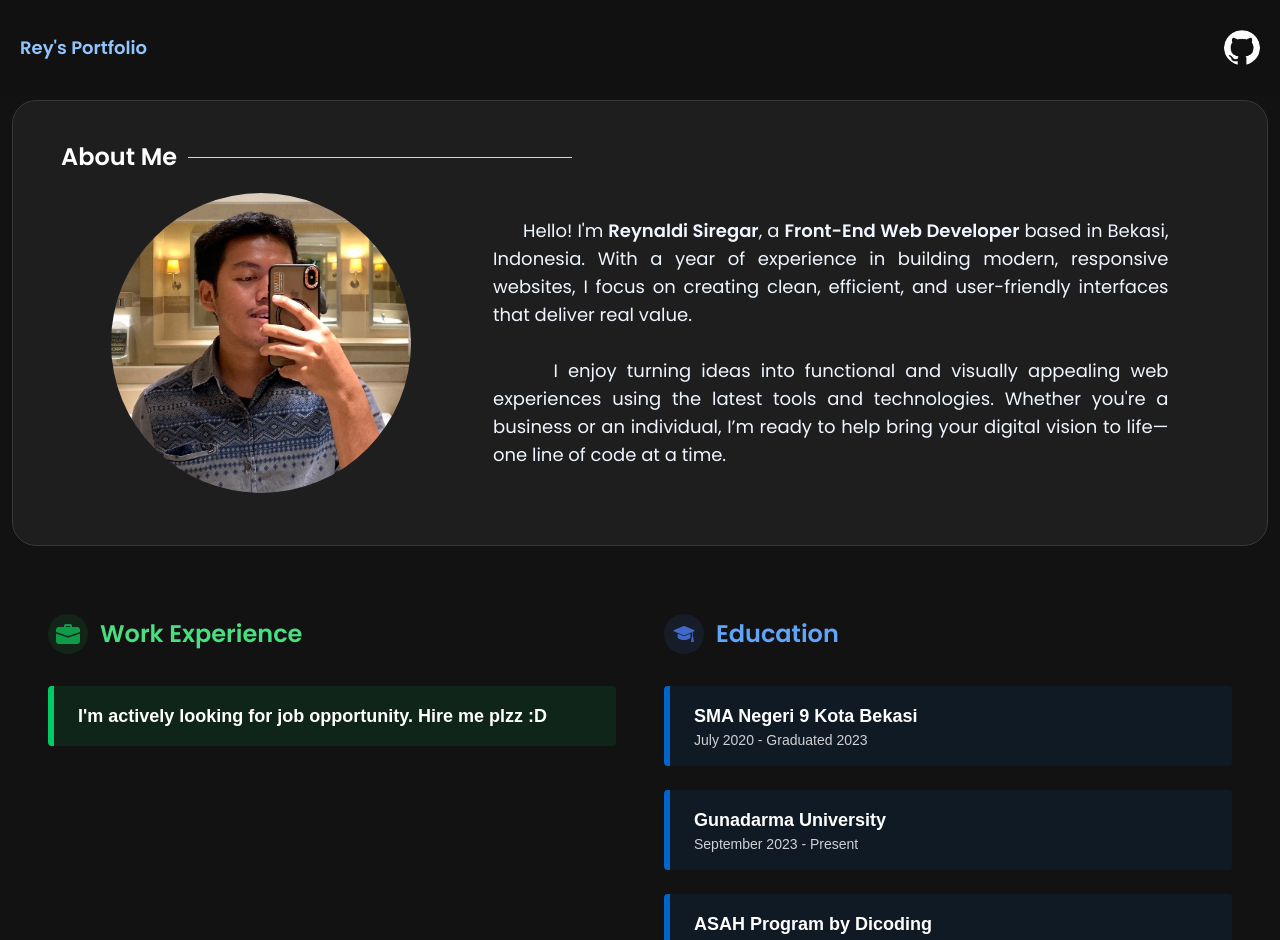
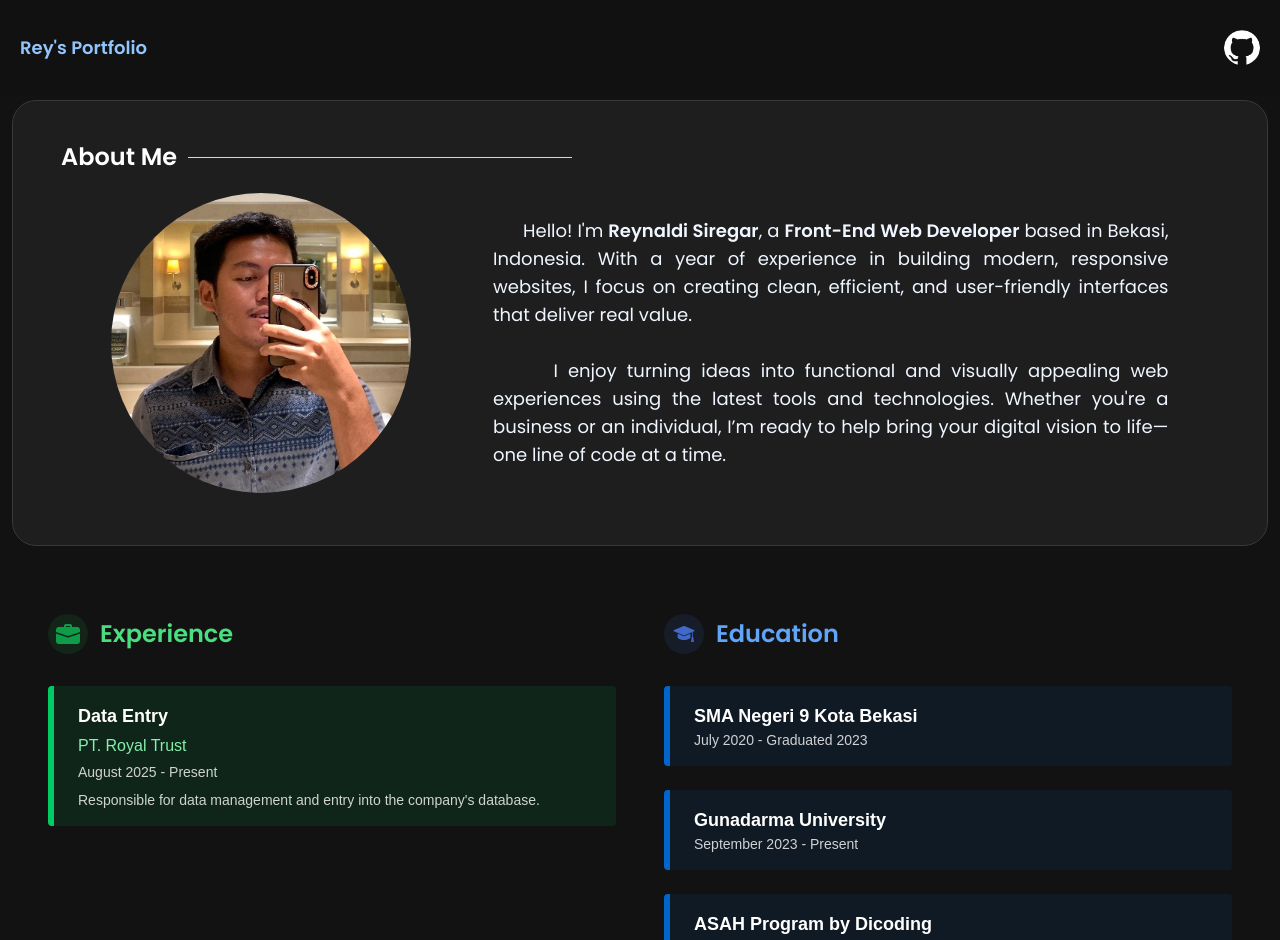
Before and after one commit to reysiregar/portfolio-v2, a Vue app: page /about in a window 1280 px wide. Shown: the top 940 px of the page. Built offline with nearby package versions, Linux system fonts and the light colour scheme.

Commit message:
[feat] credentials adjustment
Signed-off-by: reysiregar <levinashavila@gmail.com>

```diff
--- a/src/views/AboutView.vue
+++ b/src/views/AboutView.vue
@@ -94,7 +94,13 @@ export default {
           id: 7,
           name: 'Canva',
           imageUrl: '/img/canva-icon.svg',
-          status: 'Advanced'
+          status: 'Design'
+        },
+        {
+          id: 8,
+          name: 'Docker',
+          imageUrl: '/img/docker-icon.svg',
+          status: 'Containerization'
         }
       ],
       timeline: [
@@ -113,13 +119,16 @@ export default {
         {
           id: 3,
           type: 'career',
-          description: "I'm actively looking for job opportunity. Hire me plzz :D"
+          institution: 'PT. Royal Trust',
+          period: 'August 2025 - Present',
+          role: "Data Entry",
+          description: "Responsible for data management and entry into the company's database."
         },
         {
           id: 4,
           type: 'education',
           institution: 'ASAH Program by Dicoding',
-          period: 'September 2025 - December 2025'
+          period: 'August 2025 - Present'
         }
       ]
     };
@@ -166,14 +175,16 @@ export default {
             <img src="img/suitcase.png" alt="Work" class="w-6 h-6"
                 style="filter: invert(41%) sepia(96%) saturate(448%) hue-rotate(92deg) brightness(94%) contrast(89%);" />
           </div>
-          <h2 class="text-2xl font-bold text-green-400">Work Experience</h2>
+          <h2 class="text-2xl font-bold text-green-400">Experience</h2>
         </div>
         <div class="space-y-6">
           <div v-for="item in timeline.filter(t => t.type === 'career')"
               :key="item.id"
               class="note-box-green text-left">
-            <h3 class="text-lg font-semibold">{{ item.description }}</h3>
-            <p v-if="item.period" class="text-sm opacity-80">{{ item.period }}</p>
+            <h3 class="text-lg font-semibold">{{ item.role }}</h3>
+            <p v-if="item.institution" class="text-base font-medium text-green-300 mt-1 mb-1">{{ item.institution }}</p>
+            <p v-if="item.period" class="text-sm opacity-80 mb-2">{{ item.period }}</p>
+            <p v-if="item.description" class="text-sm opacity-80 mt-2">{{ item.description }}</p>
           </div>
         </div>
       </div>
--- a/src/views/ContactView.vue
+++ b/src/views/ContactView.vue
@@ -2,10 +2,10 @@
   <transition name="fadeZoomOut">
     <section class="contact fade-zoom-out">
       <div class="container">
-        <h1 class="contact-title">Let's Connect!</h1>
+        <h1 class="contact-title">Let's connect!</h1>
         <p class="contact-description">
-          Send me a message and be sure to include your email,<br>
-          so I can reach out if needed.
+          Drop me a message if you have any questions,<br>
+          leave your email as well so I can reach out if needed.
         </p>
         <form class="contact-form" @submit.prevent="sendMessage">
           <div class="input-wrapper">
@@ -285,7 +285,6 @@ export default {
   width: 45px;
   height: 45px;
   border-radius: 50%;
-  background-color: #1e90ff;
   color: white;
   font-size: 1.5rem;
   transition: all 0.3s ease;
@@ -305,7 +304,7 @@ export default {
   align-items: center;
   justify-content: center;
   gap: 15px;
-  margin-top: 10px;
+  margin-top: 2px;
 }
 
 .captcha-label {
@@ -323,11 +322,13 @@ export default {
 .input-field[type=number]::-webkit-inner-spin-button,
 .input-field[type=number]::-webkit-outer-spin-button {
   -webkit-appearance: none;
+  appearance: none;
   margin: 0;
 }
 
 .input-field[type=number] {
   -moz-appearance: textfield;
+  appearance: textfield;
 }
 
 @media (max-width: 768px) {
```
Also changed, not shown: public/img/docker-icon.svg (added).
